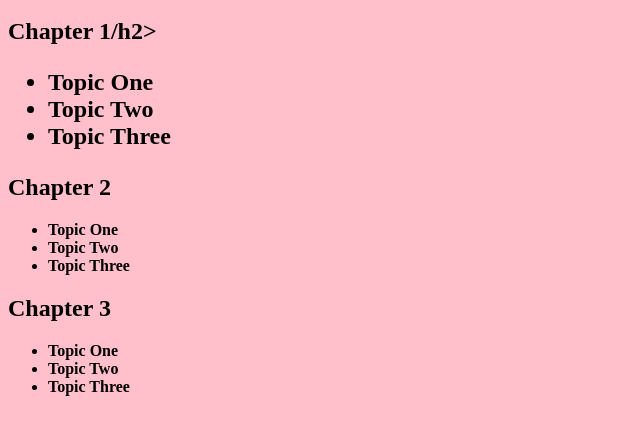
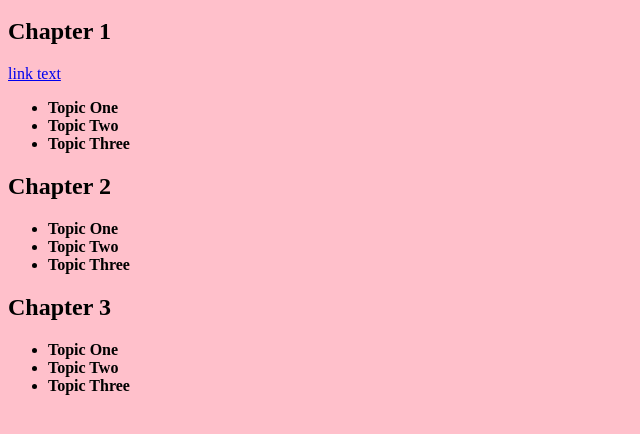
Before and after one commit to tanzinar/Links-Review, a plain HTML site: page toc.htm in a window 1280 px wide. Shown: the part 48-482 px from the top of the page, without its empty margins (0-640 px from the left). Drawn offline with Linux system fonts and the light colour scheme.

Commit message:
Update toc.htm

```diff
--- a/toc.htm
+++ b/toc.htm
@@ -8,7 +8,8 @@
 	<body style="background-color:pink;">
 		<h1>Table of Contents</h1>
 
-<h2>Chapter 1<link rel="chapter1.htm" href="Click here!">/h2>
+<h2>Chapter 1</h2>
+		<a href="chapter1.htm">link text</a>
 
 	<ul>
 		<li><b>Topic One</b></li>
```
